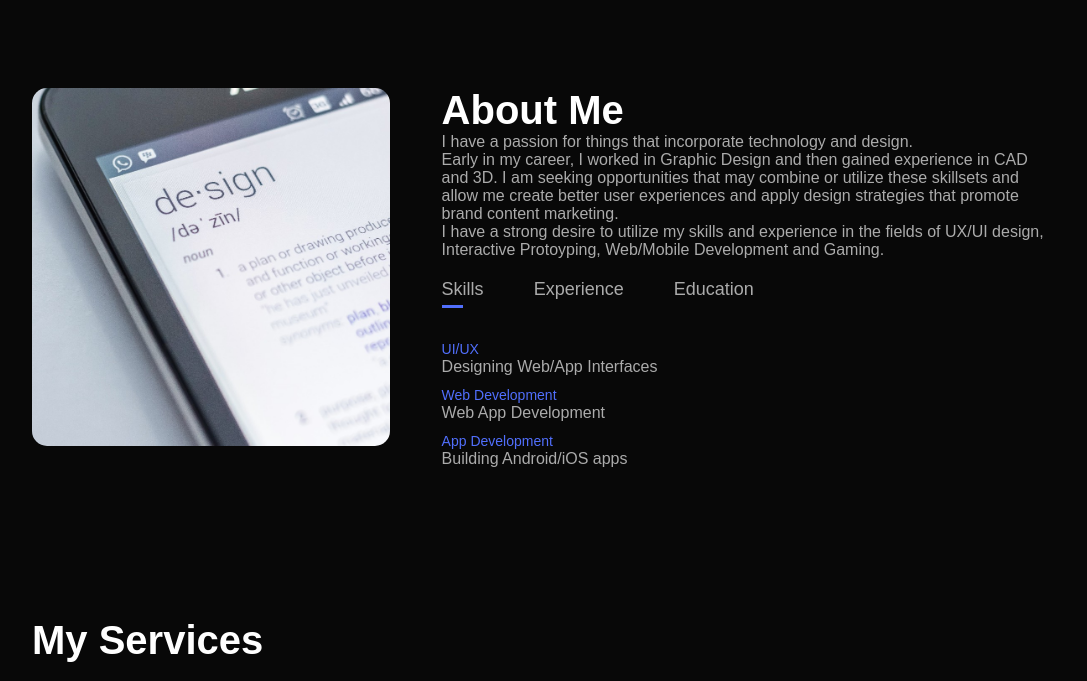
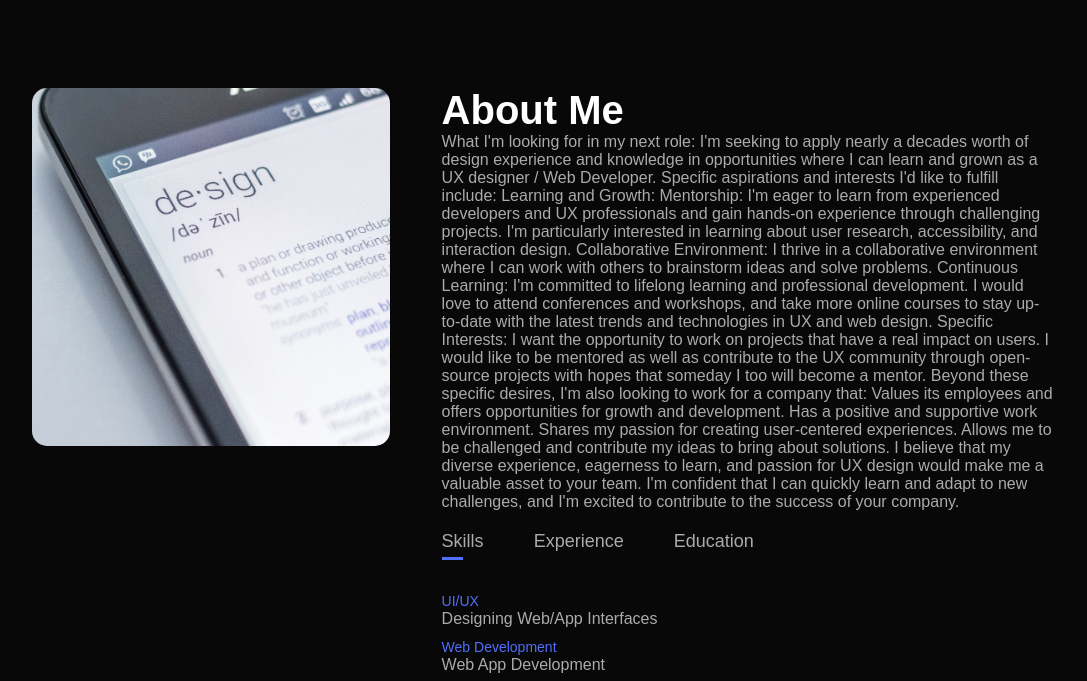
Before and after one commit to Mixelplic/mdportfolio, a plain HTML site: page index.html in a window 1280 px wide. Shown: the part 802-1483 px from the top of the page, without its empty margins (96-1183 px from the left). Drawn offline with Linux system fonts and the light colour scheme.

Commit message:
Update index.html

```diff
--- a/index.html
+++ b/index.html
@@ -43,7 +43,30 @@
           <div class="about-col-2">
             <h1 class="sub-title">About Me</h1>
             <p>
-              I have a passion for things that incorporate technology and design. <br />Early in my career, I worked in Graphic Design and then gained experience in CAD and 3D. I am seeking opportunities that may combine or utilize these skillsets and allow me create better user experiences and apply design strategies that promote brand content marketing. <br />I have a strong desire to utilize my skills and experience in the fields of UX/UI design, Interactive Protoyping, Web/Mobile Development and Gaming.
+              What I'm looking for in my next role:
+I'm seeking to apply nearly a decades worth of design experience and knowledge in opportunities where I can learn and grown as a UX designer / Web Developer.
+Specific aspirations and interests I'd like to fulfill include:
+
+Learning and Growth:
+
+Mentorship: I'm eager to learn from experienced developers and UX professionals and gain hands-on experience through challenging projects. I'm particularly interested in learning about user research, accessibility, and interaction design.
+Collaborative Environment: I thrive in a collaborative environment where I can work with others to brainstorm ideas and solve problems.
+Continuous Learning: I'm committed to lifelong learning and professional development. I would love to attend conferences and workshops, and take more online courses to stay up-to-date with the latest trends and technologies in UX and web design.
+
+Specific Interests:
+
+I want the opportunity to work on projects that have a real impact on users.
+I would like to be mentored as well as contribute to the UX community through open-source projects with hopes that someday I too will become a mentor.
+
+Beyond these specific desires, I'm also looking to work for a company that:
+
+Values its employees and offers opportunities for growth and development.
+Has a positive and supportive work environment.
+Shares my passion for creating user-centered experiences.
+Allows me to be challenged and contribute my ideas to bring about solutions.
+
+
+I believe that my diverse experience, eagerness to learn, and passion for UX design would make me a valuable asset to your team. I'm confident that I can quickly learn and adapt to new challenges, and I'm excited to contribute to the success of your company.
             </p>
 
             <div class="tab-titles">
```
